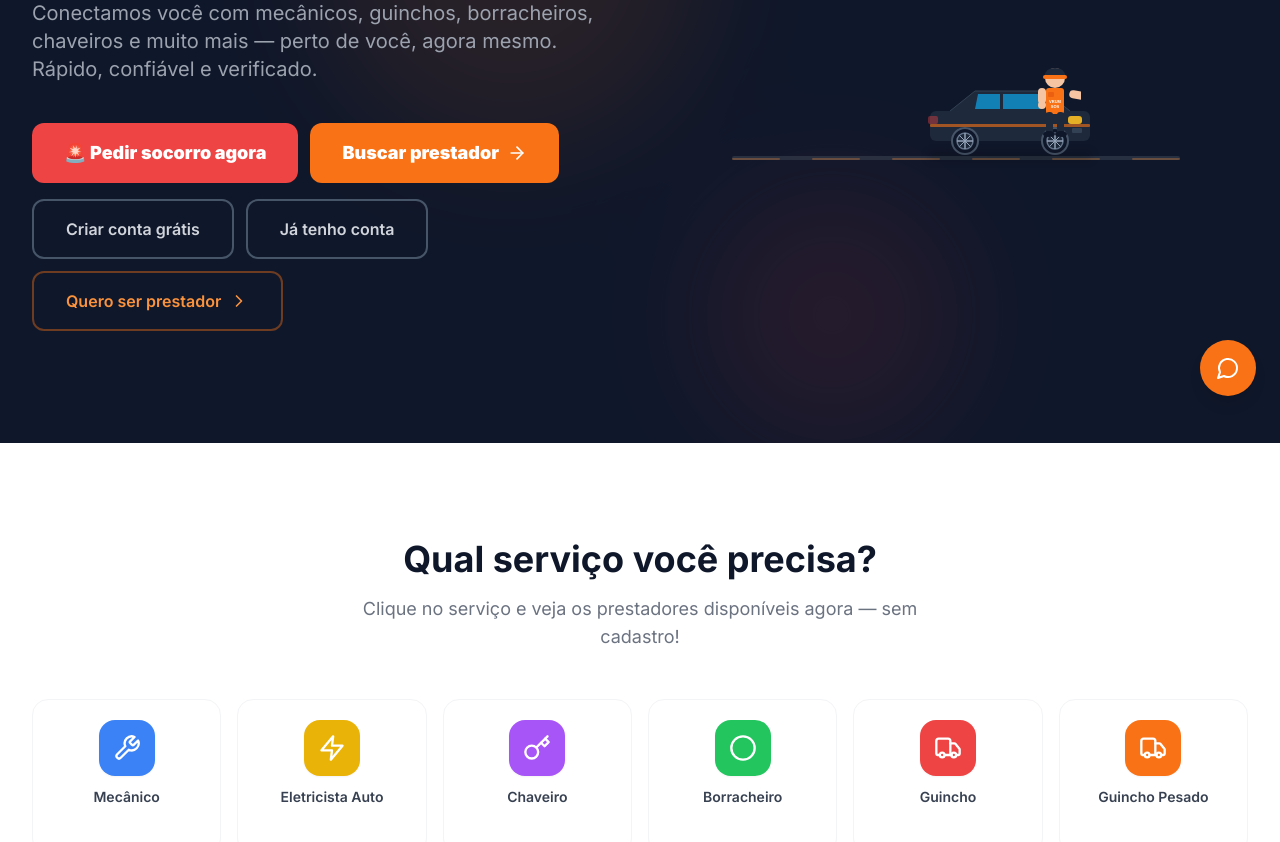
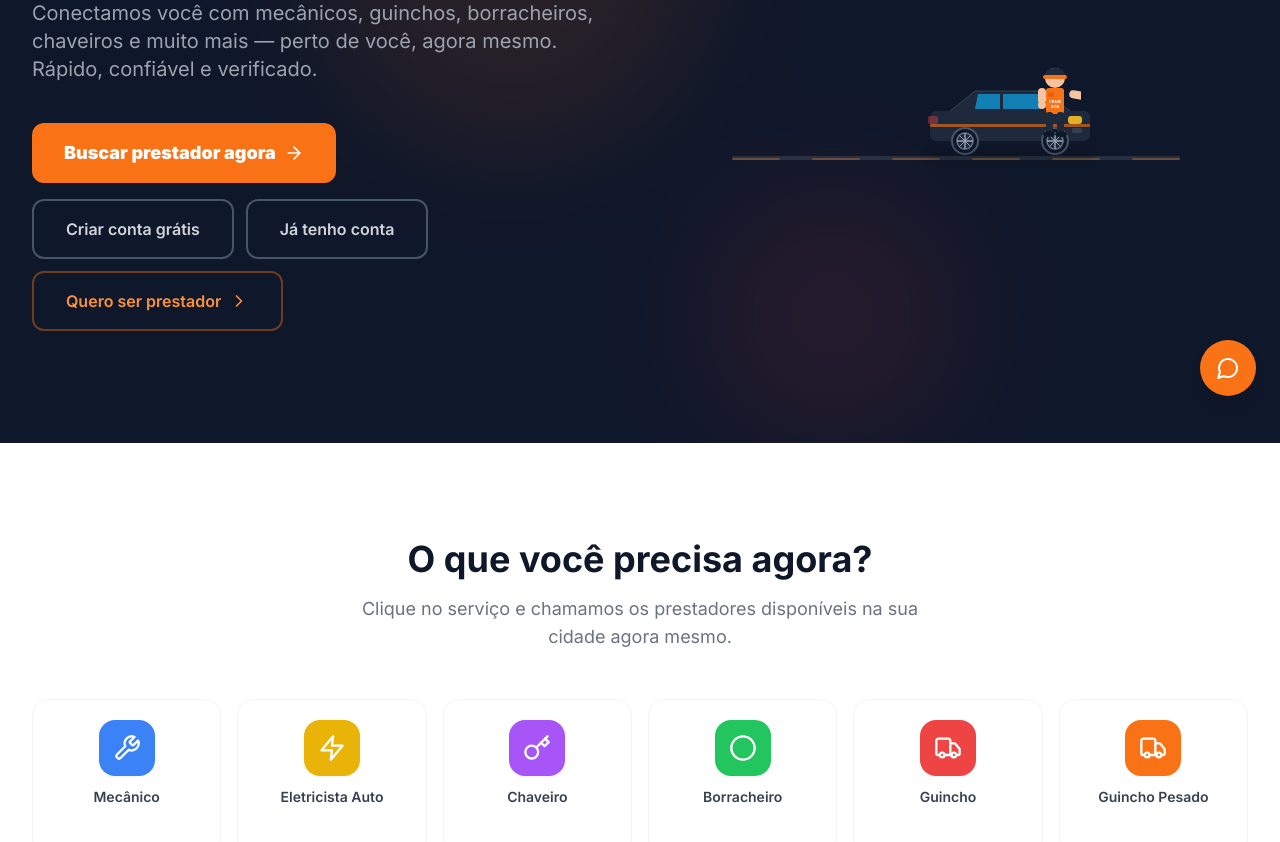
Before and after one commit to souza1232/vrum-sos, a Next.js app: page / in a window 1280 px wide. Shown: the part 380-1222 px from the top of the page. Built offline with nearby package versions, Linux system fonts and the light colour scheme.

Commit message:
ícones de serviço na home levam ao socorro pré-selecionado

```diff
--- a/app/page.tsx
+++ b/app/page.tsx
@@ -114,21 +114,13 @@ export default function HomePage() {
                 perto de você, agora mesmo. Rápido, confiável e verificado.
               </p>
 
-              <div className="flex flex-col sm:flex-row gap-3 mb-4">
-                <Link
-                  href="/socorro"
-                  className="inline-flex items-center justify-center gap-2 bg-red-500 hover:bg-red-600 text-white font-black px-8 py-4 rounded-xl text-lg transition-all hover:shadow-lg hover:shadow-red-500/30 active:scale-95"
-                >
-                  🚨 Pedir socorro agora
-                </Link>
-                <Link
-                  href="/buscar"
-                  className="inline-flex items-center justify-center gap-2 bg-orange-500 hover:bg-orange-600 text-white font-black px-8 py-4 rounded-xl text-lg transition-all hover:shadow-lg hover:shadow-orange-500/30 active:scale-95"
-                >
-                  Buscar prestador
-                  <ArrowRight className="w-5 h-5" />
-                </Link>
-              </div>
+              <Link
+                href="/buscar"
+                className="inline-flex items-center justify-center gap-2 bg-orange-500 hover:bg-orange-600 text-white font-black px-8 py-4 rounded-xl text-lg transition-all hover:shadow-lg hover:shadow-orange-500/30 active:scale-95 w-full sm:w-auto mb-4"
+              >
+                Buscar prestador agora
+                <ArrowRight className="w-5 h-5" />
+              </Link>
               <div className="flex flex-col sm:flex-row flex-wrap gap-3">
                 <Link
                   href="/register"
@@ -167,10 +159,10 @@ export default function HomePage() {
         <div className="max-w-7xl mx-auto px-4 sm:px-6 lg:px-8">
           <div className="text-center mb-12">
             <h2 className="text-3xl sm:text-4xl font-bold text-slate-900 mb-4">
-              Qual serviço você precisa?
+              O que você precisa agora?
             </h2>
             <p className="text-lg text-gray-500 max-w-xl mx-auto">
-              Clique no serviço e veja os prestadores disponíveis agora — sem cadastro!
+              Clique no serviço e chamamos os prestadores disponíveis na sua cidade agora mesmo.
             </p>
           </div>
 
@@ -178,17 +170,17 @@ export default function HomePage() {
             {servicos.map((s) => (
               <Link
                 key={s.label}
-                href={`/buscar?tipo=${s.tipo}`}
-                className="group flex flex-col items-center gap-3 p-5 rounded-2xl border border-gray-100 bg-white hover:border-orange-300 hover:bg-orange-50 hover:shadow-md transition-all"
+                href={`/socorro?tipo=${s.tipo}`}
+                className="group flex flex-col items-center gap-3 p-5 rounded-2xl border border-gray-100 bg-white hover:border-red-300 hover:bg-red-50 hover:shadow-md transition-all"
               >
                 <div className={`w-14 h-14 ${s.cor} rounded-2xl flex items-center justify-center group-hover:scale-110 transition-transform shadow-sm`}>
                   <s.icon className="w-7 h-7 text-white" />
                 </div>
-                <span className="text-sm font-semibold text-gray-700 text-center leading-tight group-hover:text-orange-600 transition-colors">
+                <span className="text-sm font-semibold text-gray-700 text-center leading-tight group-hover:text-red-600 transition-colors">
                   {s.label}
                 </span>
-                <span className="text-xs text-orange-500 font-medium opacity-0 group-hover:opacity-100 transition-opacity">
-                  Ver prestadores →
+                <span className="text-xs text-red-500 font-medium opacity-0 group-hover:opacity-100 transition-opacity">
+                  Pedir agora →
                 </span>
               </Link>
             ))}
--- a/app/socorro/page.tsx
+++ b/app/socorro/page.tsx
@@ -1,6 +1,7 @@
 'use client'
 
-import { useState, useEffect } from 'react'
+import { useState, useEffect, Suspense } from 'react'
+import { useSearchParams } from 'next/navigation'
 import { createClient } from '@/lib/supabase/client'
 import Link from 'next/link'
 import { Zap, AlertTriangle, Clock, CheckCircle, MessageCircle } from 'lucide-react'
@@ -16,15 +17,18 @@ const TIPOS = [
   { value: 'guincho_pesado', label: 'Guincho Pesado', cor: 'bg-orange-500' },
 ]
 
-export default function SocorroPage() {
+function SocorroContent() {
   const supabase = createClient()
+  const searchParams = useSearchParams()
+  const tipoInicial = searchParams.get('tipo') ?? ''
+
   const [step, setStep] = useState<'form' | 'aguardando' | 'aceito'>('form')
   const [requestId, setRequestId] = useState<string | null>(null)
   const [provider, setProvider] = useState<any>(null)
   const [form, setForm] = useState({
     nome_cliente: '',
     telefone_cliente: '',
-    tipo_servico: '',
+    tipo_servico: tipoInicial,
     cidade: '',
     observacao: '',
   })
@@ -267,3 +271,11 @@ export default function SocorroPage() {
     </div>
   )
 }
+
+export default function SocorroPage() {
+  return (
+    <Suspense fallback={<div className="min-h-screen bg-gray-900" />}>
+      <SocorroContent />
+    </Suspense>
+  )
+}
```
